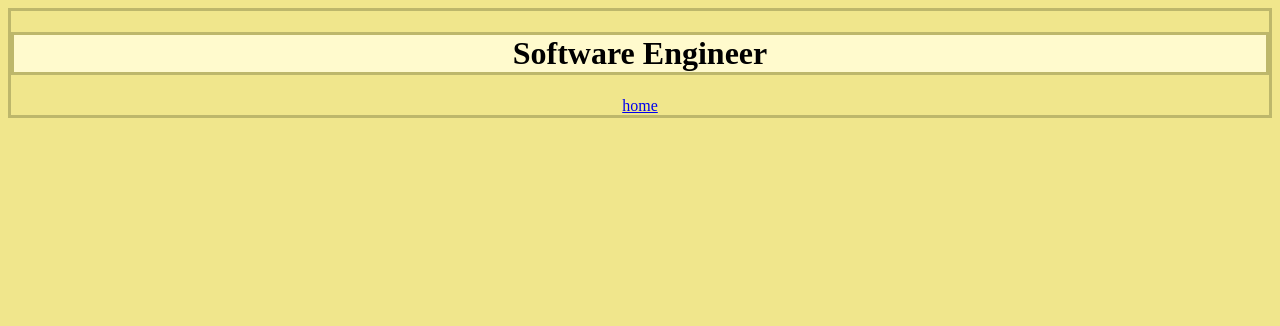
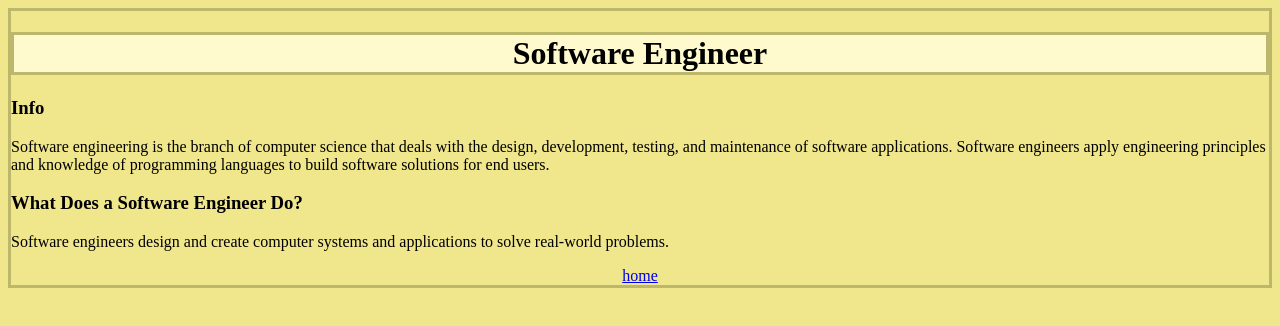
Before and after one commit to 711271/MultiWebsite, a plain HTML site: page SoftwareEngineer.html in a window 1280 px wide. Drawn offline with Linux system fonts and the light colour scheme.

Commit message:
twareegineern sfo

```diff
--- a/SoftwareEngineer.html
+++ b/SoftwareEngineer.html
@@ -10,6 +10,13 @@
             Software Engineer
             </h1>
 
+            <h3>Info</h3>
+            <p>Software engineering is the branch of computer science that deals with the design,
+                 development, testing, and maintenance of software applications. Software engineers
+                 apply engineering principles and knowledge of programming languages to build software
+                 solutions for end users.</p>
+            <h3>What Does a Software Engineer Do?</h3>
+            <p>Software engineers design and create computer systems and applications to solve real-world problems.  </p>
 
 
 
```
